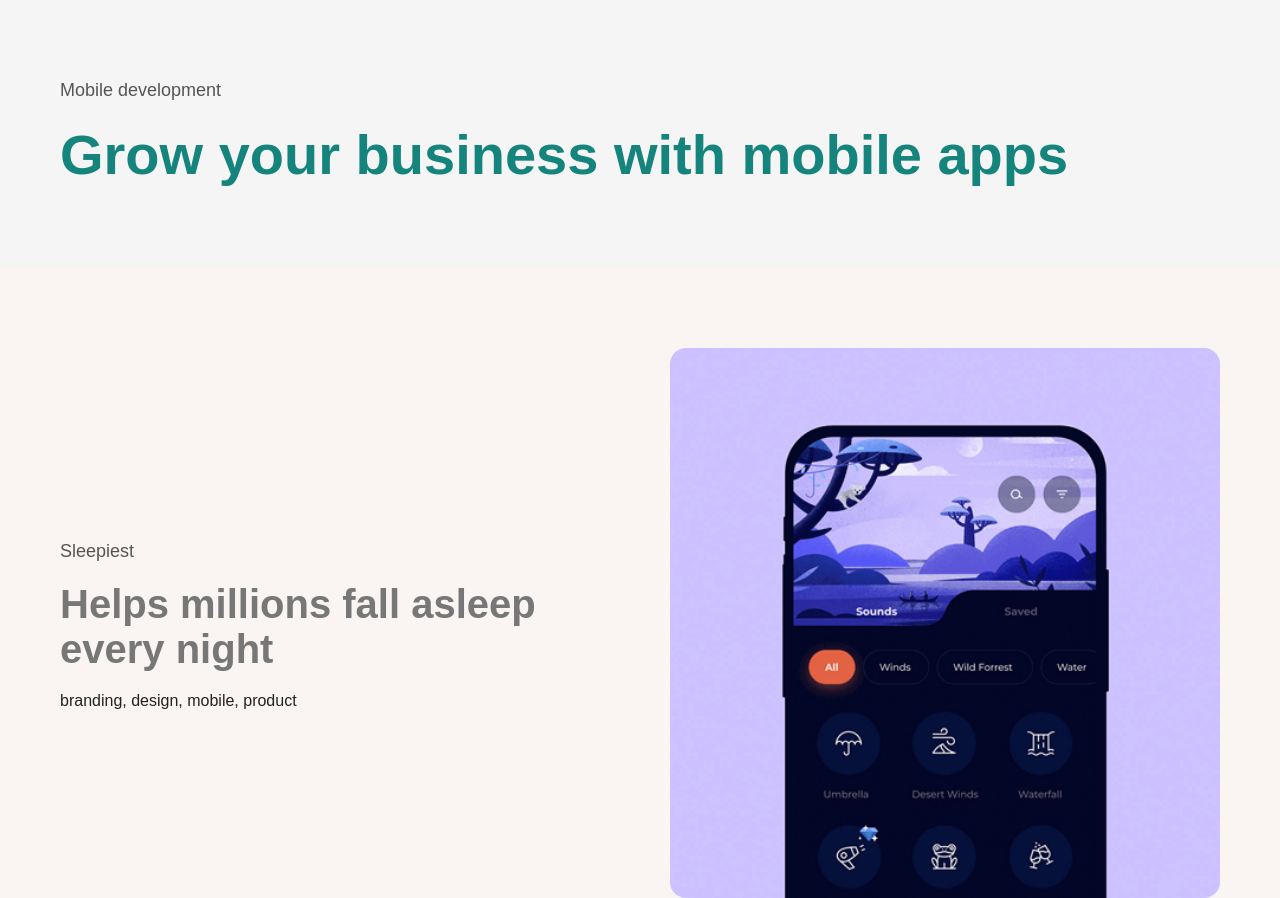
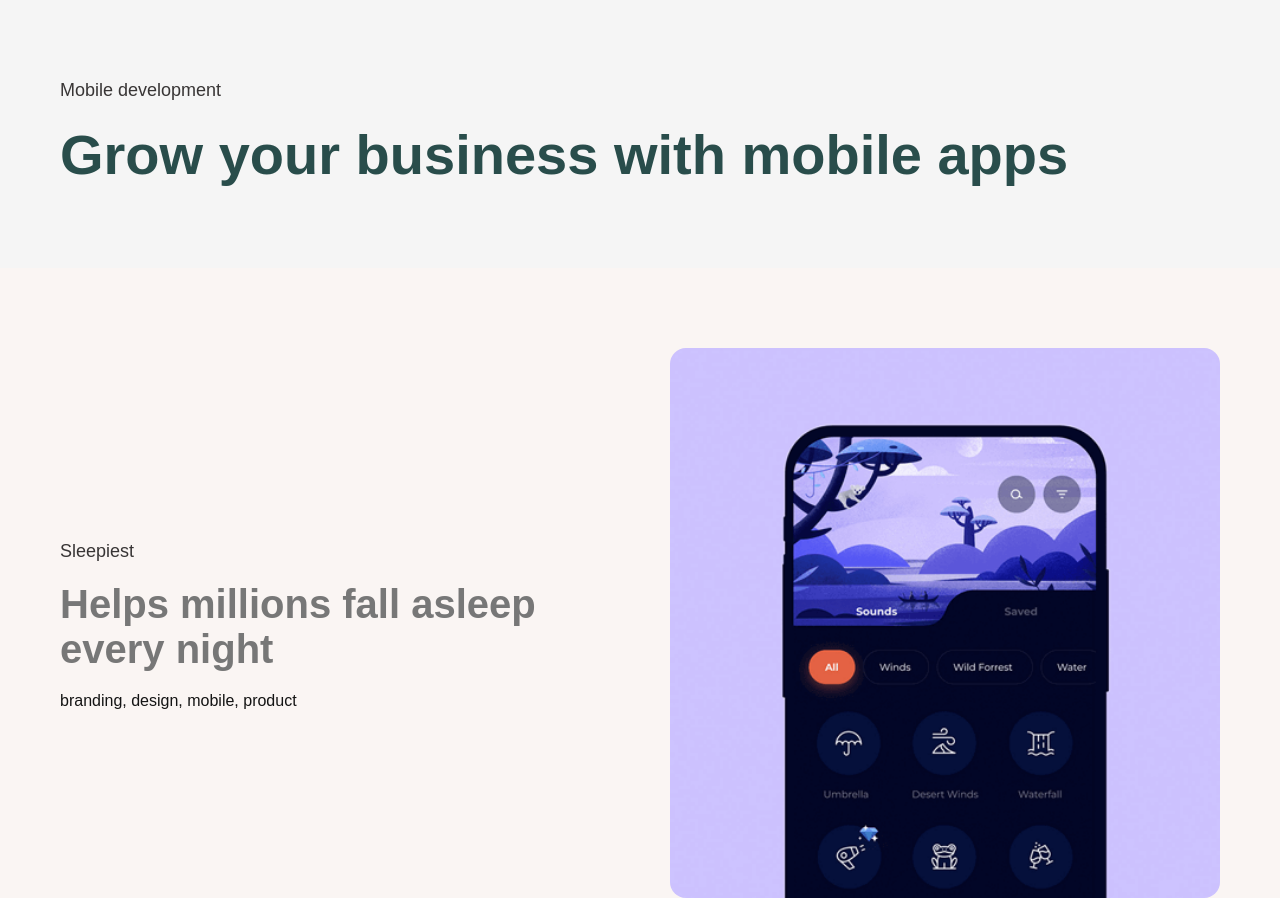
Before and after one commit to martiurpinas/m12.1fase4a12cubertoweb, a plain HTML site: page index.html in a window 1280 px wide. Shown: the top 898 px of the page. Drawn offline with Linux system fonts and the light colour scheme.

Commit message:
Update style.css

```diff
--- a/css/style.css
+++ b/css/style.css
@@ -25,13 +25,13 @@ body {
 .hero h1 {
     font-size: 56px;
     margin-top: 20px;
-    color: #15847C;
+    color: #294d4b;
     line-height: 1.2;
 }
 
 .subtitle {
     font-size: 18px;
-    color: #555;
+    color: #383535;
 }
 
 
@@ -59,7 +59,7 @@ body {
 
 .tags {
     margin-top: 20px;
-    color: #222;
+    color: #141414;
 }
 
 .image img {
@@ -96,7 +96,7 @@ body {
     color: #bbb;
 }
 
-/* Media queries (o responsive) para los diferentes dispositivos móviles */
+/* Media queries (o diseño responsive) para los diferentes dispositivos móviles */
 @media (max-width: 900px) {
 
 .grid {
```
